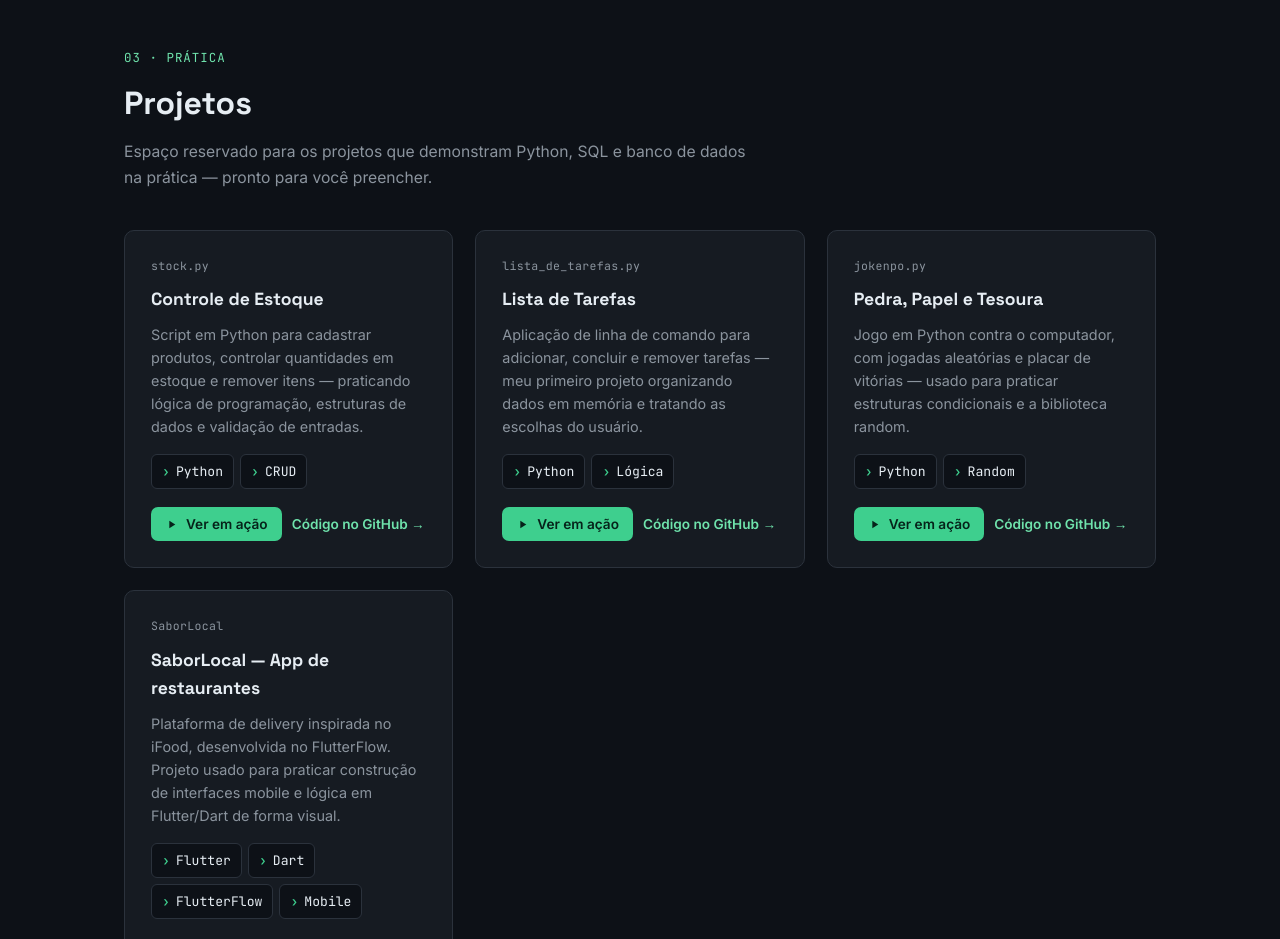
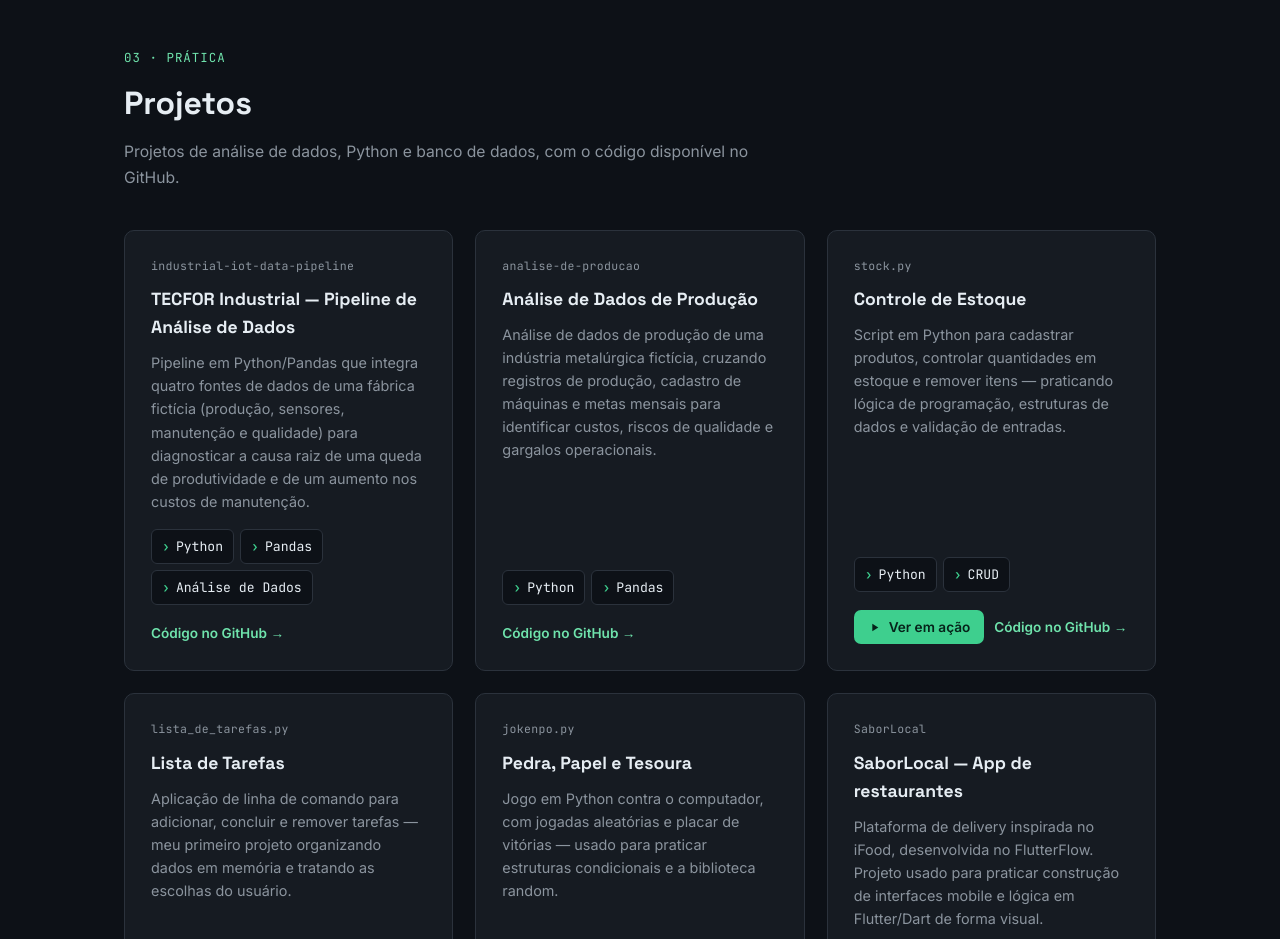
Before and after one commit to scudelerlucasb-a11y/scudelerlucasb-a11y.github.io-, a plain HTML site: page index.html in a window 1280 px wide. Shown: the part 1880-2819 px from the top of the page. Drawn offline with Linux system fonts and the light colour scheme.

Commit message:
Update index.html

```diff
--- a/index.html
+++ b/index.html
@@ -559,10 +559,37 @@
       <div class="section-head">
         <span class="section-label">03 · Prática</span>
         <h2 class="section-title">Projetos</h2>
-        <p class="section-sub">Espaço reservado para os projetos que demonstram Python, SQL e banco de dados na prática — pronto para você preencher.</p>
+        <p class="section-sub">Projetos de análise de dados, Python e banco de dados, com o código disponível no GitHub.</p>
       </div>
 
       <div class="projects-grid">
+
+                <div class="project-card">
+          <span class="project-kicker">industrial-iot-data-pipeline</span>
+          <h3>TECFOR Industrial — Pipeline de Análise de Dados</h3>
+          <p>Pipeline em Python/Pandas que integra quatro fontes de dados de uma fábrica fictícia (produção, sensores, manutenção e qualidade) para diagnosticar a causa raiz de uma queda de produtividade e de um aumento nos custos de manutenção.</p>
+          <div class="project-tags">
+            <span class="tag">Python</span>
+            <span class="tag">Pandas</span>
+            <span class="tag">Análise de Dados</span>
+          </div>
+          <div class="project-actions">
+            <a class="project-link" href="https://github.com/scudelerlucasb-a11y/industrial-iot-data-pipeline" target="_blank" rel="noopener noreferrer">Código no GitHub →</a>
+          </div>
+        </div>
+
+        <div class="project-card">
+          <span class="project-kicker">analise-de-producao</span>
+          <h3>Análise de Dados de Produção</h3>
+          <p>Análise de dados de produção de uma indústria metalúrgica fictícia, cruzando registros de produção, cadastro de máquinas e metas mensais para identificar custos, riscos de qualidade e gargalos operacionais.</p>
+          <div class="project-tags">
+            <span class="tag">Python</span>
+            <span class="tag">Pandas</span>
+          </div>
+          <div class="project-actions">
+            <a class="project-link" href="https://github.com/scudelerlucasb-a11y/An-lise-de-Dados-de-Produ-o" target="_blank" rel="noopener noreferrer">Código no GitHub →</a>
+          </div>
+        </div>
 
         <div class="project-card">
           <span class="project-kicker">stock.py</span>
@@ -577,7 +604,7 @@
               <svg viewBox="0 0 24 24" fill="currentColor" aria-hidden="true"><path d="M8 5v14l11-7z"/></svg>
               Ver em ação
             </button>
-            <a class="project-link" href="https://github.com/scudelerlucasb-a11y" target="_blank" rel="noopener noreferrer">Código no GitHub →</a>
+            <a class="project-link" href="https://github.com/scudelerlucasb-a11y/StockPy" target="_blank" rel="noopener noreferrer">Código no GitHub →</a>
           </div>
         </div>
 
@@ -594,7 +621,7 @@
               <svg viewBox="0 0 24 24" fill="currentColor" aria-hidden="true"><path d="M8 5v14l11-7z"/></svg>
               Ver em ação
             </button>
-            <a class="project-link" href="https://github.com/scudelerlucasb-a11y" target="_blank" rel="noopener noreferrer">Código no GitHub →</a>
+            <a class="project-link" href="	https://github.com/scudelerlucasb-a11y/Lista-de-tarefas" target="_blank" rel="noopener noreferrer">Código no GitHub →</a>
           </div>
         </div>
 
@@ -611,7 +638,7 @@
               <svg viewBox="0 0 24 24" fill="currentColor" aria-hidden="true"><path d="M8 5v14l11-7z"/></svg>
               Ver em ação
             </button>
-            <a class="project-link" href="https://github.com/scudelerlucasb-a11y" target="_blank" rel="noopener noreferrer">Código no GitHub →</a>
+            <a class="project-link" href="https://github.com/scudelerlucasb-a11y/Jogo-de-pedra-papel-e-tesoura" target="_blank" rel="noopener noreferrer">Código no GitHub →</a>
           </div>
         </div>
 
```
